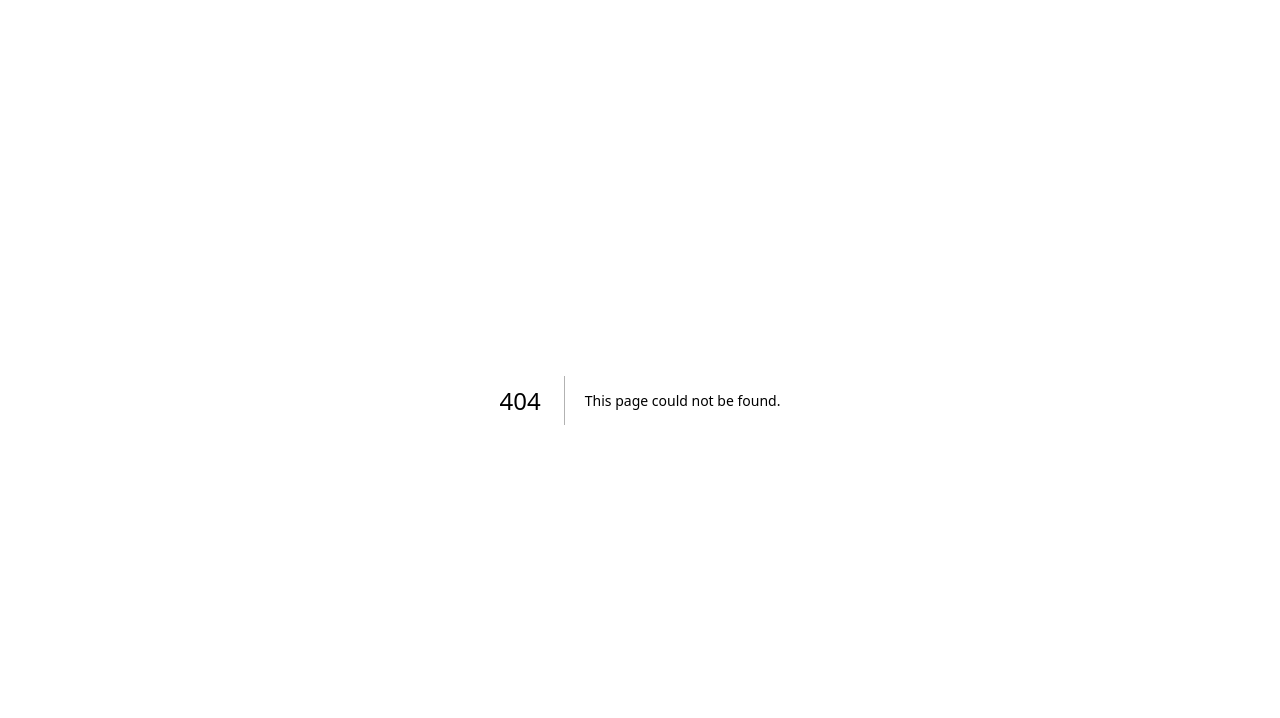
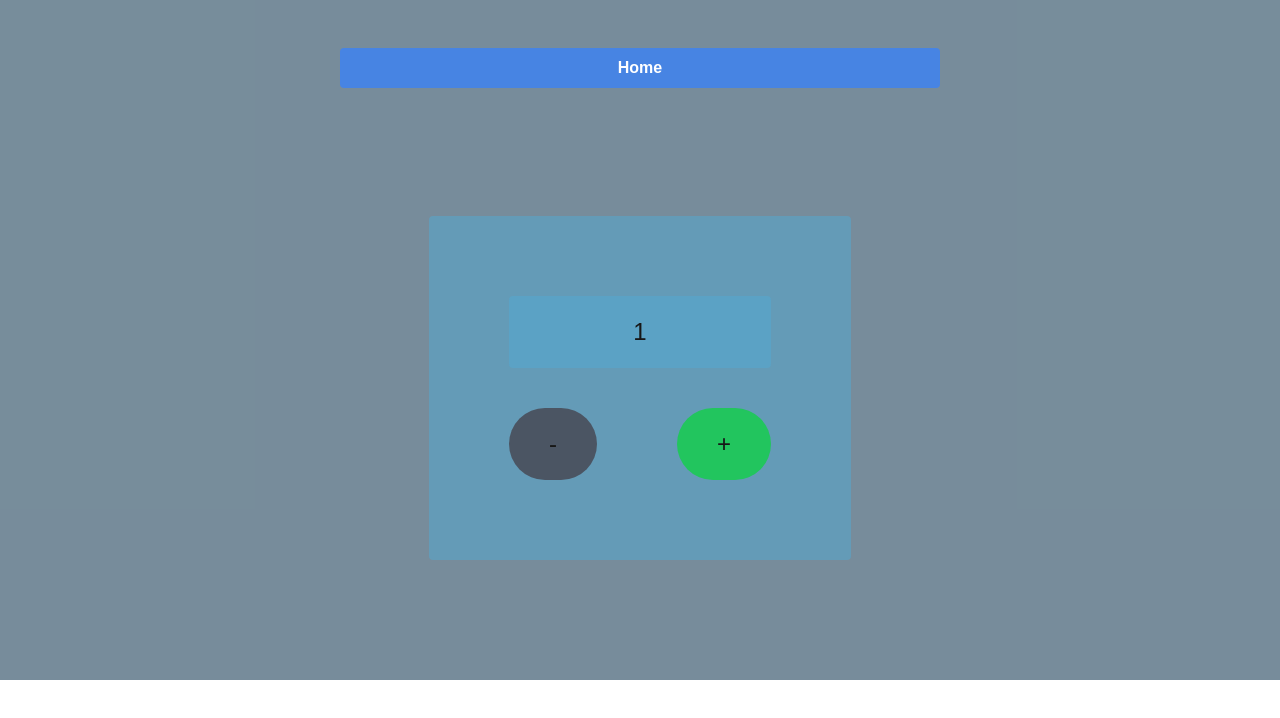
Before and after one commit to quanhuynh11/cprg306-assignments, a Next.js app: page /week-4 in a window 1280 px wide. Before the commit this address had no page. Shown: the top 718 px of the page. Built offline with nearby package versions, Linux system fonts and the light colour scheme.

Commit message:
finish Week 4 assignment
created the new-item component, and put it into the page.js for week-4

did styling and testing

```diff
--- a/app/page.js
+++ b/app/page.js
@@ -13,6 +13,7 @@ export default function Home() {
       <ul>
         <li><Link href="./week-2/" className="underline text-cyan-600 hover:text-cyan-300/75">Week-2</Link></li>
         <li><Link href="./week-3/" className="underline text-cyan-600 hover:text-cyan-300/75">Week-3</Link></li>
+        <li><Link href="./week-4/" className="underline text-cyan-600 hover:text-cyan-300/75">Week-4</Link></li>
       </ul>
       </section>
     </main>
--- /dev/null
+++ b/app/week-4/new-item.js
@@ -0,0 +1,55 @@
+"use client"
+
+import { useState } from "react";
+
+export default function NewItem() {
+
+    let incrementButtonStyle = "bg-green-500 px-10 py-5 rounded-full text-2xl hover:bg-green-500/50 active:bg-green-400";
+    let decrementButtonStyle = "bg-red-500 px-10 py-5 rounded-full text-2xl hover:bg-red-500/50 active:bg-red-400";
+
+    let incrementIsDisabled = false;
+    let decrementIsDisabled = false;
+
+
+    const [quantity, setQuantity] = useState(1);
+
+
+    let incrementQuantity = () => {
+        let currQuantity = quantity;
+
+        if(quantity < 20) {
+            setQuantity(currQuantity + 1);
+        }
+    };
+
+    let decrementQuantity = () => {
+        let currQuantity = quantity;
+
+        if(quantity > 1) {
+            setQuantity(currQuantity - 1);
+        }
+    };
+
+    if(quantity == 20) {
+        incrementIsDisabled = true;
+        incrementButtonStyle = "bg-gray-600 px-10 py-5 rounded-full text-2xl"
+    }
+    else if (quantity == 1) {
+        decrementIsDisabled = true;
+        decrementButtonStyle = "bg-gray-600 px-10 py-5 rounded-full text-2xl"
+    }
+
+    return(
+        <div className="bg-sky-400/30 m-20 p-20 rounded">
+            <section className="flex justify-center text-center">
+                <h2 className="text-2xl bg-sky-400/20 p-5 px-10 rounded w-full">{quantity}</h2>
+            </section>
+
+            <section className="flex space-x-20 mt-10">
+                <button className={decrementButtonStyle} onClick={decrementQuantity} disabled={decrementIsDisabled}>-</button>
+                <button className={incrementButtonStyle} onClick={incrementQuantity} disabled={incrementIsDisabled} >+</button>
+
+            </section>
+        </div>
+    );
+};
--- /dev/null
+++ b/app/week-4/page.js
@@ -0,0 +1,15 @@
+import HomeButton from "../_components/home-button";
+import NewItem from "./new-item";
+
+export default function Page() {
+    return(
+        <main className="p-10 bg-sky-950/55">
+            <header className="pb-10">
+                <HomeButton />
+            </header>
+            <section className="flex justify-center">
+                <NewItem />
+            </section>
+        </main>
+    );
+};
```
